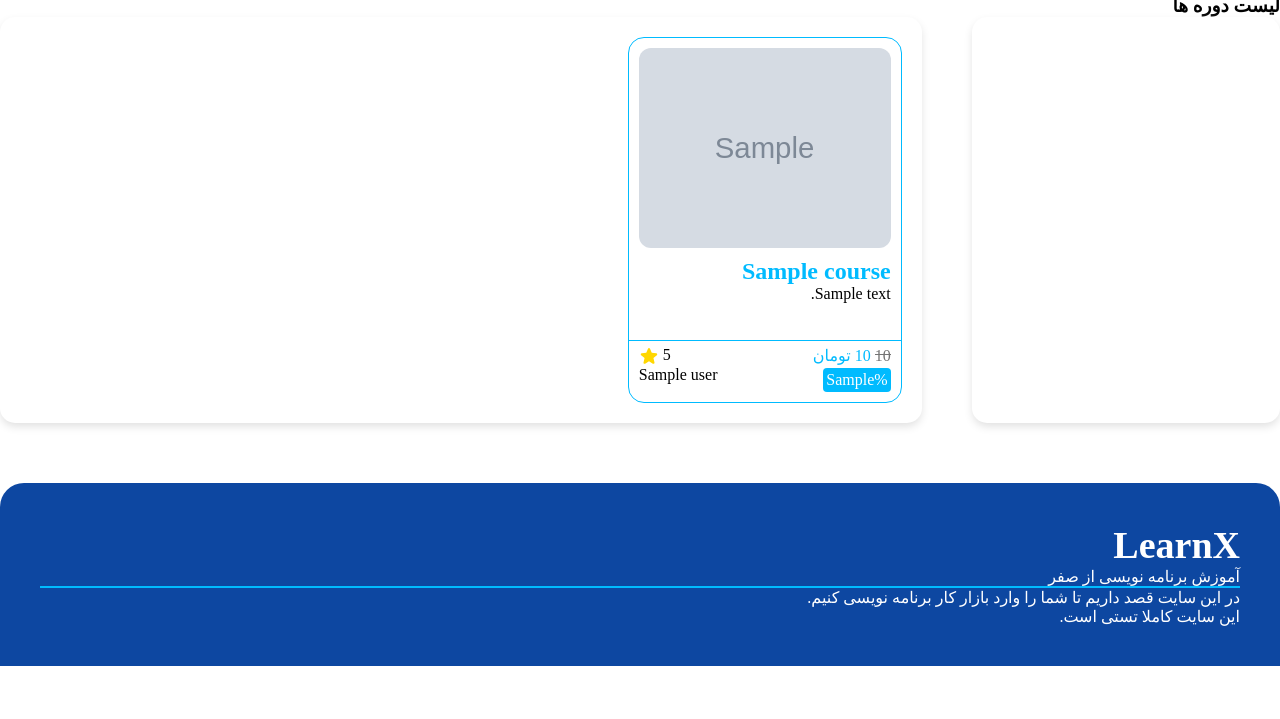
After one commit to amirhosin100/LearnX, a Django app: template learn/templates/learn/list.html in a window 1280 px wide. The commit adds this page. Shown: the part 81-800 px from the top of the page. Run offline with Django 5.2, Linux system fonts and the light colour scheme; the template is opened without the code that fills it: most values are stand-ins (such as "Sample title", 1, 10 or a date in 2020); grey boxes marked "Sample" are stand-in pictures; some web fonts are replaced.

Commit message:
create simple course list in project

```diff
--- a/learn/signals.py
+++ b/learn/signals.py
@@ -5,4 +5,3 @@ from .models import Learn,FilmScores
 @receiver(pre_save, sender=Learn)
 def calculate_price(instance, sender, **kwargs):
     instance.discount_price = instance.price - (instance.price * instance.precent_off/100)
-    instance.save()
--- /dev/null
+++ b/learn/static/css/list.css
@@ -0,0 +1,139 @@
+main{
+    display: flex;
+    width: 100%;
+    gap: 50px;
+}
+.section {
+    background-color: white;
+    box-shadow: var(--shadow);
+    border-radius: 15px;
+    padding: 20px;
+    margin-bottom: 20px;
+
+}
+.section h3 {
+    color: var(--dark-blue);
+    margin-bottom: 15px;
+    border-bottom: 2px solid var(--light_blue);
+    display: inline-block;
+    padding-bottom: 5px;
+}
+.content_right{
+    width: 25%;
+}
+.content_left{
+    width: 75%;
+}
+
+/*for learn */
+.learns,article {
+    padding: 20px;
+    margin-top: 50px;
+    display: flex;
+    flex-direction: column;
+    background-color: #ffffff74;
+    border-radius: 24px;
+    backdrop-filter: blur(10px);
+    border: 2px solid var(--border);
+}
+.learns__header,.article_header {
+    display: flex;
+    justify-content: space-between;
+    align-items: center;
+    margin-bottom: 20px;
+}
+.learns__content,.article_content {
+    display: flex;
+    flex-wrap: wrap;
+    gap: 20px;
+}
+.learn,.article {
+    width: calc(33.33% - 20px);
+    padding: 10px;
+    background-color: #ffffff;
+    border-radius: 16px;
+    border: 1px solid var(--light_blue);
+    transition: all 300ms ease;
+}
+.learn:hover,.article:hover{
+    box-shadow: var(--shadow);
+    transform: translateY(-5px);
+}
+
+.container_image_learn,.container_image_article{
+    width: 100%;
+    height: 200px;
+    margin-bottom: 10px;
+
+}
+.image_learn,.image_article {
+    width: 100%;
+    height: 100%;
+    object-fit: cover;
+    border-radius: 12px;
+}
+.learn_title {
+    color: var(--light_blue);
+}
+.leran_detail,.article_detail {
+    height: 50px;
+    overflow: hidden;
+}
+.learn_more,.article_more {
+    border-top: 1px solid var(--light_blue);
+    margin: 5px -10px 0;
+    padding: 5px 10px 0;
+    display: flex;
+    justify-content: space-between;
+    flex-direction: column;
+}
+.learn_price {
+    display: block;
+    width: 100%;
+    color: var(--light_blue);
+}
+.learn_score {
+    display: flex;
+    gap: 4px;
+}
+.learn_score svg{
+    width: 20px;
+    height: 20px;
+    color: gold;
+}
+.price_main{
+    color: var(--gray);
+    position: relative;
+}
+.price_main::after{
+    content: "";
+    position: absolute;
+    right: 0;
+    left: 0;
+    top: 40%;
+    height: 1px;
+    background-color: var(--gray);
+}
+.prices{
+    display: flex;
+    justify-content: space-between;
+    width: 100%;
+
+}
+.number_and_teacher{
+    display: flex;
+    justify-content: space-between;
+}
+
+.number{
+    color: white;
+    background-color: var(--light_blue);
+    border-radius: 4px;
+    display: inline-block;
+    padding: 3px;
+    margin-top: 2px;
+}
+.author,.free{
+    color: black;
+}
+/*  end learn */
--- a/learn/templates/learn/film_detail.html
+++ b/learn/templates/learn/film_detail.html
@@ -4,11 +4,9 @@
     {{ block.super }}
     <link rel="stylesheet" type="text/css" href="{% static "css/detail.css" %}">
 {% endblock %}
-{% block title %}{% endblock %}
+{% block title %}{{ film.title }}{% endblock %}
 {% block sub_content %}
-    <div class="container_flow">
-        <img src="{% static "images/back_header.jpg" %}" alt="">
-    </div>
+
     <div class="main_container">
         <!-- سایدبار -->
         <aside class="sidebar">
--- /dev/null
+++ b/learn/templates/learn/list.html
@@ -0,0 +1,67 @@
+{% extends "base/base.html" %}
+{% load static %}
+{% block title %}
+    لیست دوره ها
+{% endblock %}
+{% block head %}
+    {{ block.super }}
+    <link rel="stylesheet" type="text/css" href="{% static "css/list.css" %}">
+{% endblock %}
+{% block sub_content %}
+    <h3>لیست دوره ها</h3>
+    <main>
+        <div class="section content_right">
+
+        </div>
+        <div class="section content_left">
+            <div class="learns__content">
+                    {% for course in learns %}
+                        <div class="learn">
+                        <div class="container_image_learn">
+                            <img src="{{course.image.url}}" alt="" class="image_learn">
+                        </div>
+                        <a href="{{ course.get_absolute_url }}">
+                            <h2 class="learn_title">{{ course.title }}</h2>
+                            <p class="leran_detail">{{ course.description }}</p>
+                        </a>
+                        <span class="learn_more">
+                            <span class="learn_price">
+                                <span class="prices">
+                                    <span class="all_price">
+                                        <span class="price_main">{{ course.price }}</span>
+                                        {% if course.discount_price != 0 %}
+                                        	<span class="price_off">{{ course.discount_price }} تومان</span>
+                                        {% endif %}
+
+                                    </span>
+                                    <span class="learn_score"><span class="free">5</span>
+                                <svg xmlns="http://www.w3.org/2000/svg" viewBox="0 0 24 24" fill="currentColor"
+                                     class="size-6">
+                                <path fill-rule="evenodd"
+                                      d="M10.788 3.21c.448-1.077 1.976-1.077 2.424 0l2.082 5.006 5.404.434c1.164.093 1.636 1.545.749 2.305l-4.117 3.527 1.257 5.273c.271 1.136-.964 2.033-1.96 1.425L12 18.354 7.373 21.18c-.996.608-2.231-.29-1.96-1.425l1.257-5.273-4.117-3.527c-.887-.76-.415-2.212.749-2.305l5.404-.434 2.082-5.005Z"
+                                      clip-rule="evenodd"/>
+                                </svg>
+                            </span>
+                                </span>
+                                <span class="number_and_teacher">
+                                    {% if course.discount_price == 0 %}
+                                        <span class="number">رایگان</span>
+                                    {% else %}
+                                        <span class="number">%{{ course.precent_off }}</span>
+                                    {% endif %}
+
+                                    <span class="author">{{ course.teacher.user.get_full_name }}</span>
+                                </span>
+                            </span>
+
+                        </span>
+                    </div>
+                    {% endfor %}
+
+
+
+                </div>
+        </div>
+    </main>
+
+{% endblock %}
--- a/learn/urls.py
+++ b/learn/urls.py
@@ -4,7 +4,7 @@ from . import views
 app_name = "learn"
 
 urlpatterns = [
-    path('list/', views.learn_list, name='index'),
+    path('list/', views.learn_list, name='learn_list'),
     path("detail/<slug:slug_learn>", views.learn_detail, name='learn_detail'),
     path("detail/<slug:slug_learn>/<int:id>",views.film_detail, name='film_detail'),
 
--- a/user/static/css/header_and_footer.css
+++ b/user/static/css/header_and_footer.css
@@ -1,3 +1,19 @@
+/* for background */
+.container_flow {
+    top: 0;
+    position: absolute;
+    width: 100%;
+    z-index: -10;
+    height: 80px;
+
+}
+
+.container_flow img {
+    width: 100%;
+    height: 100%;
+    object-fit: cover;
+}
+
 .show{
     display: block;
 }
--- a/user/templates/base/base.html
+++ b/user/templates/base/base.html
@@ -7,10 +7,13 @@
     <script src="{% static "js/header.js" %}"></script>
 {% endblock %}
 {% block content %}
+    <div class="container_flow">
+        <img src="{% static "images/back_header.jpg" %}" alt="">
+    </div>
     <header>
         <ul class="container_menu">
             <li class="menu_button"><a href="{% url "user:index" %}">صفحه اصلی</a></li>
-            <li class="menu_button"><a href="#">آموزش ها </a></li>
+            <li class="menu_button"><a href="{% url 'learn:learn_list' %}">آموزش ها </a></li>
             <li class="menu_button"><a href="#">مقالات</a></li>
             <li class="menu_button"><a href="#">درباره ما</a></li>
         </ul>
--- a/user/templates/base/full_base.html
+++ b/user/templates/base/full_base.html
@@ -5,7 +5,7 @@
 <head>
     <meta charset="UTF-8">
     <meta name="viewport" content="width=device-width, initial-scale=1.0">
-    <title>LearnX |{% block title %}{% endblock %}</title>
+    <title>LearnX | {% block title %}{% endblock %}</title>
     <link rel="stylesheet" href="{% static "css/base.css" %}">
     {% block head %}{% endblock %}
 </head>
```
Also changed, not shown: learn/static/css/detail.css (+0 -15 lines), learn/views.py (+12 -2 lines).
